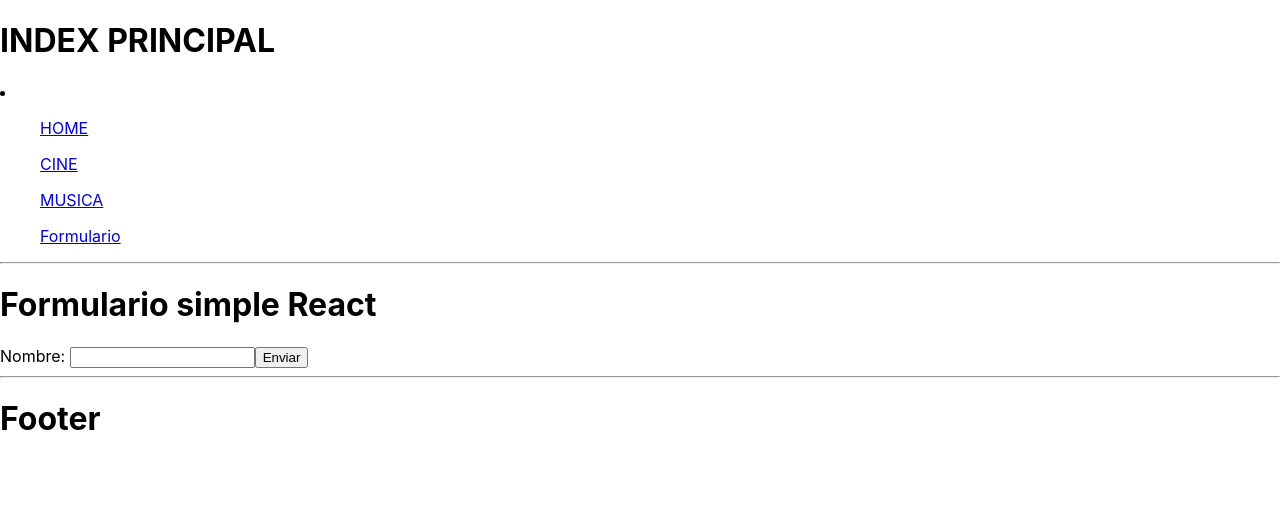
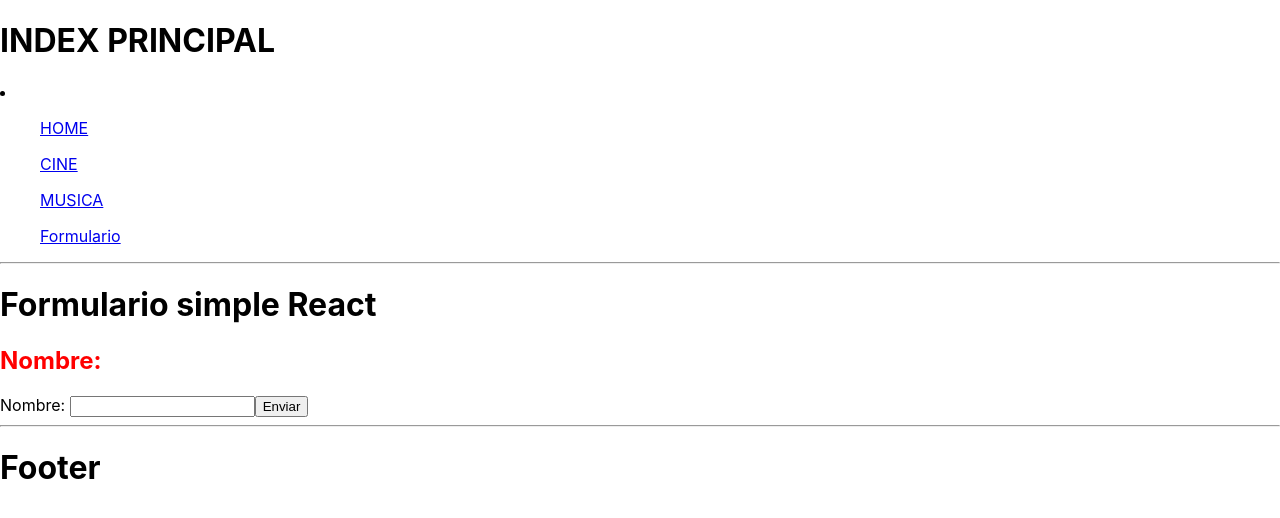
Before and after one commit to angeldzz/reactformrutas, a React (Create React App) app: page /formsimple in a window 1280 px wide. Shown: the top 518 px of the page. Built offline with nearby package versions, Linux system fonts and the light colour scheme.

Commit message:
Imprimir por pantalla valores del formulario

```diff
--- a/src/components/FormSimple.jsx
+++ b/src/components/FormSimple.jsx
@@ -2,19 +2,24 @@ import React, { Component } from 'react'
 
 export default class FormSimple extends Component {
     cajaNombre = React.createRef();
-
+    state = {
+      nombre:""
+    }
     peticionFormulario = (event) => {
         // hay que evitar que se envie el formulario como con turi
         event.preventDefault();
-        console.log("Formulario Enviado");
         //RECUPERAR EL VALOR DE UN OBJETO REACT
         let nombre = this.cajaNombre.current.value;
         console.log("NOmbre recibido " + nombre);
+        this.setState({
+          nombre:nombre
+        })
     }
   render() {
     return (
       <div>
         <h1>Formulario simple React</h1>
+        <h2 style={{color:"red"}}>Nombre: {this.state.nombre}</h2>
         <form onSubmit={this.peticionFormulario}>
             <label>Nombre: </label>
             <input type="text" ref={this.cajaNombre} />
```
